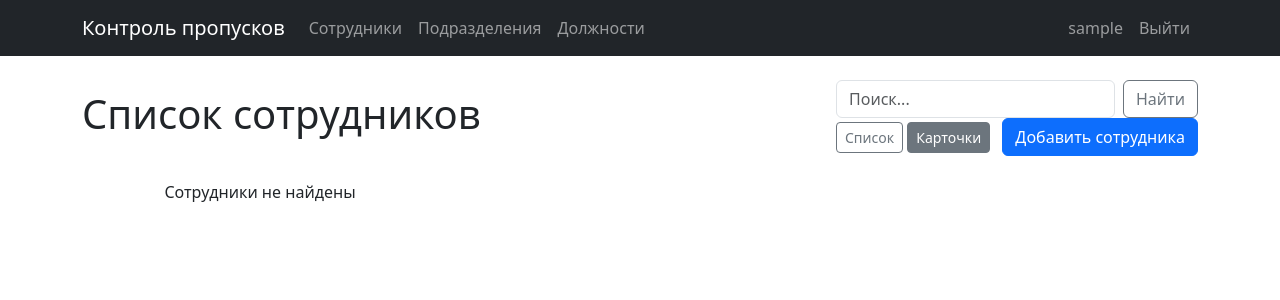
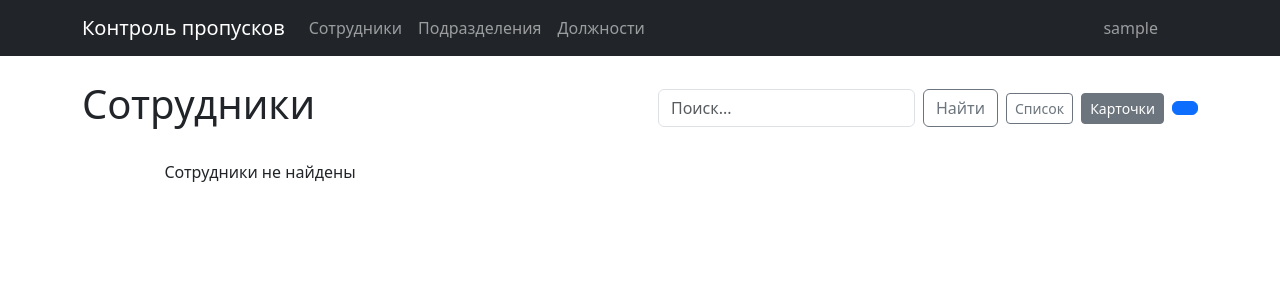
Before and after one commit to vgridasov/PassPoint, a Django app: page / in a window 1280 px wide. Shown: the top 300 px of the page. Run offline with Django 5.2, Linux system fonts and the light colour scheme; the visitor is signed in with stand-in values (Sample User, id 1); data that the repository does not hold is empty; some libraries are stand-ins or nearby versions.

Commit message:
Обновление шаблонов: добавление иконок для кнопок "Добавить" и "Выйти"; улучшение стилей кнопок и выравнивания элементов в списках сотрудников, подразделений и должностей.

```diff
--- a/employees/templates/employees/base.html
+++ b/employees/templates/employees/base.html
@@ -41,9 +41,11 @@
                             <span class="nav-link">{{ user.username }}</span>
                         </li>
                         <li class="nav-item">
-                            <form method="post" action="{% url 'logout' %}" style="display:inline;">
+                            <form method="post" action="{% url 'logout' %}" class="nav-link">
                                 {% csrf_token %}
-                                <button type="submit" class="nav-link btn btn-link">Выйти</button>
+                                <button type="submit" class="nav-link btn btn-link" title="Выйти">
+                                    <i class="bi bi-box-arrow-right"></i>
+                                </button>
                             </form>
                         </li>
                     {% else %}
--- a/employees/templates/employees/department_list.html
+++ b/employees/templates/employees/department_list.html
@@ -6,13 +6,15 @@
 {% block content %}
 <div class="d-flex justify-content-between align-items-center mb-4">
     <h1>Подразделения</h1>
-    <div>
+    <div class="d-flex align-items-center gap-2">
         <form method="get" class="d-flex">
             <input type="text" name="search" class="form-control me-2" placeholder="Поиск..." value="{{ search_query }}">
             <button type="submit" class="btn btn-outline-secondary">Найти</button>
         </form>
         {% if user.is_superuser or user|has_group:"Администратор" %}
-            <a href="{% url 'department_create' %}" class="btn btn-primary ms-2">Добавить подразделение</a>
+            <a href="{% url 'department_create' %}" class="btn btn-primary" data-bs-toggle="tooltip" data-bs-placement="bottom" title="Добавить подразделение">
+                <i class="bi bi-plus-lg"></i>
+            </a>
         {% endif %}
     </div>
 </div>
--- a/employees/templates/employees/employee_list.html
+++ b/employees/templates/employees/employee_list.html
@@ -5,8 +5,8 @@
 
 {% block content %}
 <div class="d-flex justify-content-between align-items-center mb-4">
-    <h1>Список сотрудников</h1>
-    <div>
+    <h1>Сотрудники</h1>
+    <div class="d-flex align-items-center gap-2">
         <form method="get" class="d-flex">
             <input type="text" name="search" class="form-control me-2" placeholder="Поиск..." value="{{ search_query }}">
             <button type="submit" class="btn btn-outline-secondary">Найти</button>
@@ -14,7 +14,9 @@
         <a href="?view=list" class="btn btn-outline-secondary btn-sm {% if view_mode == 'list' %}active{% endif %}">Список</a>
         <a href="?view=cards" class="btn btn-outline-secondary btn-sm {% if view_mode == 'cards' %}active{% endif %}">Карточки</a>
         {% if user.is_superuser or user|has_group:"Администратор" %}
-            <a href="{% url 'employee_create' %}" class="btn btn-primary ms-2">Добавить сотрудника</a>
+            <a href="{% url 'employee_create' %}" class="btn btn-primary" data-bs-toggle="tooltip" data-bs-placement="bottom" title="Добавить сотрудника">
+                <i class="bi bi-plus-lg"></i>
+            </a>
         {% endif %}
     </div>
 </div>
--- a/employees/templates/employees/position_list.html
+++ b/employees/templates/employees/position_list.html
@@ -6,13 +6,15 @@
 {% block content %}
 <div class="d-flex justify-content-between align-items-center mb-4">
     <h1>Должности</h1>
-    <div>
+    <div class="d-flex align-items-center gap-2">
         <form method="get" class="d-flex">
             <input type="text" name="search" class="form-control me-2" placeholder="Поиск..." value="{{ search_query }}">
             <button type="submit" class="btn btn-outline-secondary">Найти</button>
         </form>
         {% if user.is_superuser or user|has_group:"Администратор" %}
-            <a href="{% url 'position_create' %}" class="btn btn-primary ms-2">Добавить должность</a>
+            <a href="{% url 'position_create' %}" class="btn btn-primary" data-bs-toggle="tooltip" data-bs-placement="bottom" title="Добавить должность">
+                <i class="bi bi-plus-lg"></i>
+            </a>
         {% endif %}
     </div>
 </div>
```
